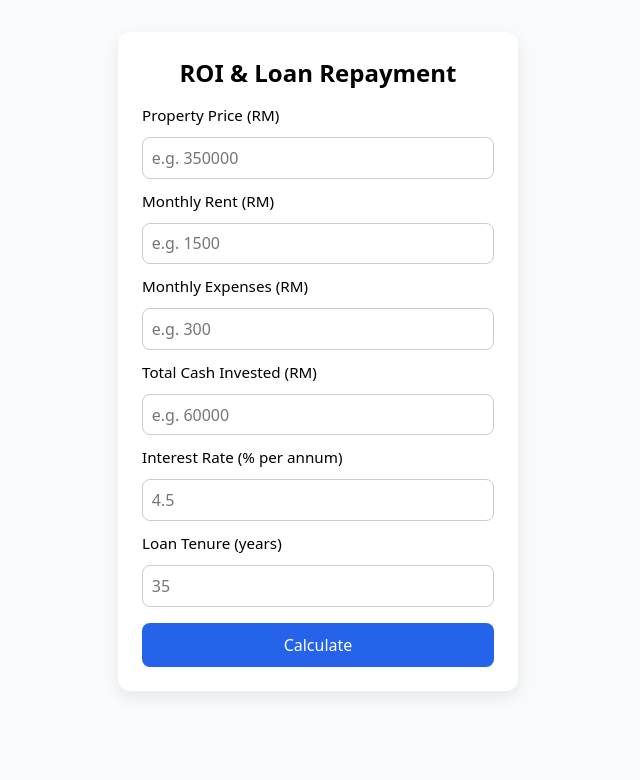
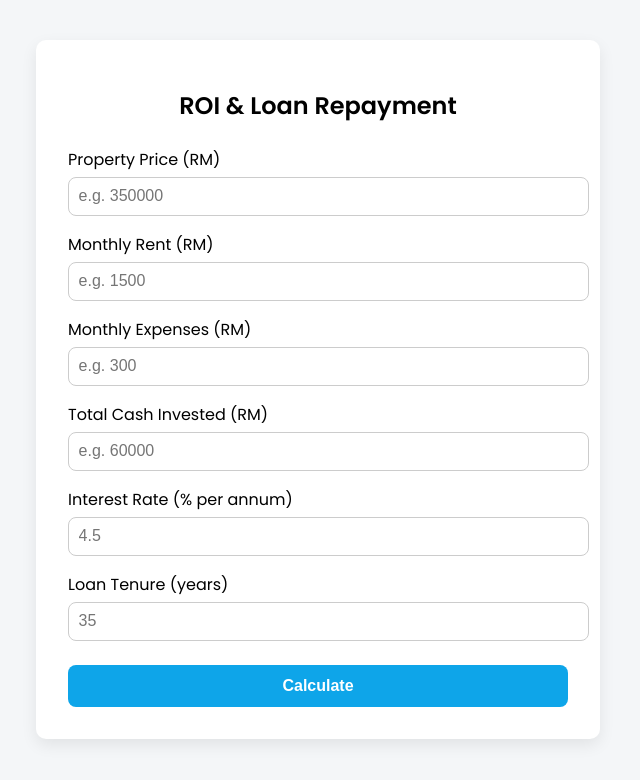
Before and after one commit to Kumar6363/roicalculator, a plain HTML site: page index.html in a window 1280 px wide. Shown: the whole page, without its empty margins (322-962 px from the left). Drawn offline with Linux system fonts and the light colour scheme.

Commit message:
Update style.css

```diff
--- a/style.css
+++ b/style.css
@@ -1,21 +1,65 @@
-/* Simple, clean & mobile‑first */
-*{box-sizing:border-box;font-family:system-ui,Segoe UI,Arial;}
-body{margin:0;display:flex;justify-content:center;align-items:flex-start;
-     background:#f8fafc;padding:2rem;}
-.card{background:#fff;padding:1.5rem;border-radius:12px;
-      max-width:400px;width:100%;box-shadow:0 6px 16px rgba(0,0,0,.08);}
-h1{margin-top:0;font-size:1.5rem;text-align:center}
-label{display:block;margin:0.75rem 0;font-size:0.95rem}
-input[type=number]{width:100%;padding:0.55rem;border:1px solid #ccc;
-                   border-radius:8px;font-size:1rem}
-.chk{display:flex;align-items:center;font-size:0.9rem}
-.chk input{margin-right:0.5rem}
-button{display:block;width:100%;padding:0.7rem 0;border:none;background:#2563eb;
-       color:#fff;font-size:1rem;border-radius:8px;margin-top:1rem;cursor:pointer}
-button:hover{background:#1e4fd6}
-section{margin-top:1.5rem}
-table{width:100%;border-collapse:collapse;font-size:0.95rem}
-th,td{padding:0.4rem 0}
-th{text-align:left}
-.total th,.total td{font-weight:600;border-top:2px solid #ddd}
-@media(min-width:600px){body{align-items:center}}
+body {
+  font-family: 'Poppins', sans-serif;
+  background: #f4f6f8;
+  display: flex;
+  justify-content: center;
+  padding: 2rem;
+}
+.card {
+  background: white;
+  padding: 2rem;
+  width: 100%;
+  max-width: 500px;
+  border-radius: 10px;
+  box-shadow: 0 6px 16px rgba(0, 0, 0, 0.08);
+}
+h1 {
+  text-align: center;
+  margin-bottom: 1.5rem;
+  font-size: 1.5rem;
+}
+label {
+  font-weight: 500;
+  display: block;
+  margin-top: 1rem;
+}
+input {
+  width: 100%;
+  padding: 0.6rem;
+  font-size: 1rem;
+  margin-top: 0.3rem;
+  border: 1px solid #ccc;
+  border-radius: 8px;
+}
+button {
+  margin-top: 1.5rem;
+  width: 100%;
+  padding: 0.75rem;
+  background: #0ea5e9;
+  border: none;
+  border-radius: 8px;
+  font-size: 1rem;
+  font-weight: 600;
+  color: white;
+  cursor: pointer;
+}
+button:hover {
+  background: #0284c7;
+}
+.result {
+  margin-top: 2rem;
+  background: #e0f7ec;
+  padding: 1rem;
+  border-radius: 8px;
+}
+.result p {
+  margin: 0.5rem 0;
+  font-size: 1.1rem;
+  color: #065f46;
+}
+.warning {
+  color: red;
+  font-size: 0.95rem;
+  margin-top: 1rem;
+  text-align: center;
+}
```
